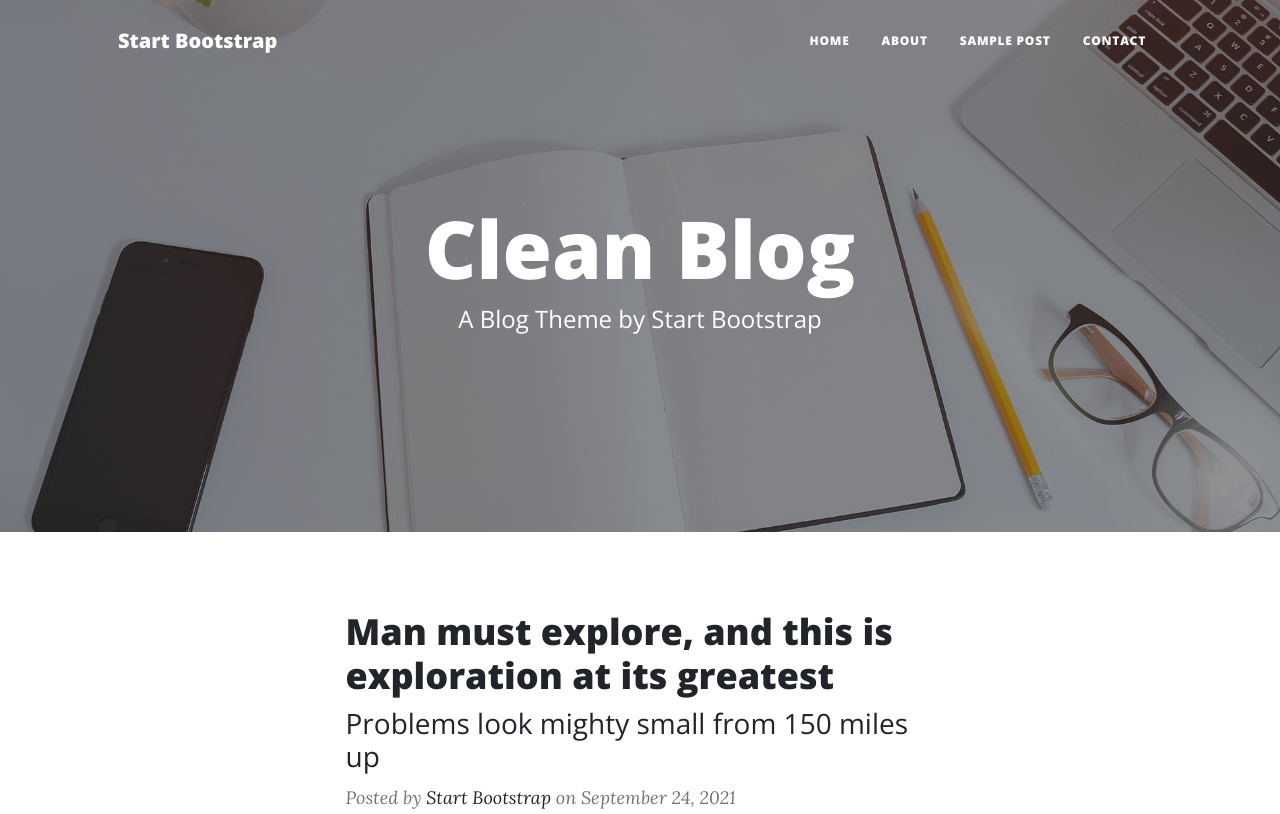
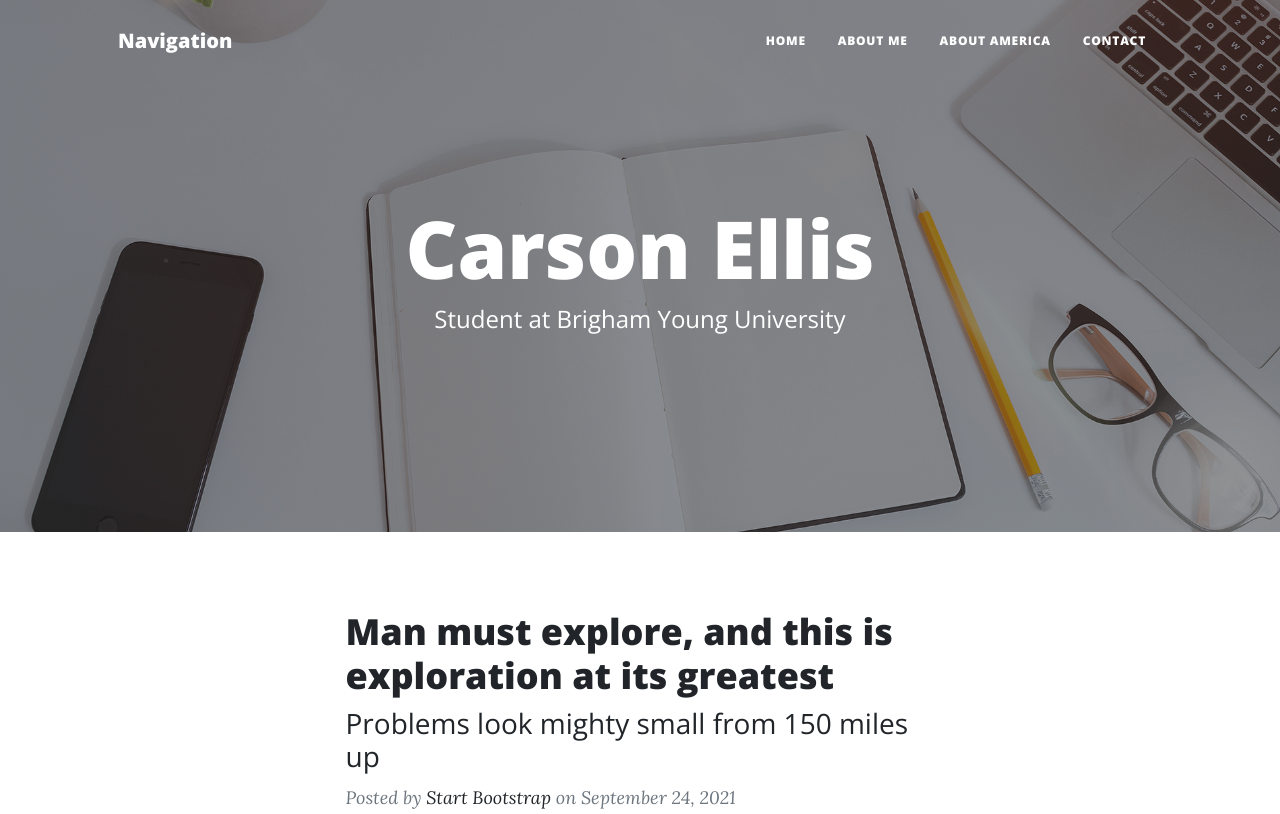
Before and after one commit to ce4459/webDevFinal, a plain HTML site: page index.html in a window 1280 px wide. Shown: the top 814 px of the page. Drawn offline with nearby package versions, Linux system fonts and the light colour scheme.

Commit message:
Add files via upload

```diff
--- a/index.html
+++ b/index.html
@@ -5,7 +5,7 @@
         <meta name="viewport" content="width=device-width, initial-scale=1, shrink-to-fit=no" />
         <meta name="description" content="" />
         <meta name="author" content="" />
-        <title>Clean Blog - Start Bootstrap Theme</title>
+        <title>Web Development Project Home</title>
         <link rel="icon" type="image/x-icon" href="assets/favicon.ico" />
         <!-- Font Awesome icons (free version)-->
         <script src="https://use.fontawesome.com/releases/v5.15.4/js/all.js" crossorigin="anonymous"></script>
@@ -19,7 +19,7 @@
         <!-- Navigation-->
         <nav class="navbar navbar-expand-lg navbar-light" id="mainNav">
             <div class="container px-4 px-lg-5">
-                <a class="navbar-brand" href="index.html">Start Bootstrap</a>
+                <a class="navbar-brand" href="index.html">Navigation</a>
                 <button class="navbar-toggler" type="button" data-bs-toggle="collapse" data-bs-target="#navbarResponsive" aria-controls="navbarResponsive" aria-expanded="false" aria-label="Toggle navigation">
                     Menu
                     <i class="fas fa-bars"></i>
@@ -27,8 +27,8 @@
                 <div class="collapse navbar-collapse" id="navbarResponsive">
                     <ul class="navbar-nav ms-auto py-4 py-lg-0">
                         <li class="nav-item"><a class="nav-link px-lg-3 py-3 py-lg-4" href="index.html">Home</a></li>
-                        <li class="nav-item"><a class="nav-link px-lg-3 py-3 py-lg-4" href="about.html">About</a></li>
-                        <li class="nav-item"><a class="nav-link px-lg-3 py-3 py-lg-4" href="post.html">Sample Post</a></li>
+                        <li class="nav-item"><a class="nav-link px-lg-3 py-3 py-lg-4" href="about.html">About Me</a></li>
+                        <li class="nav-item"><a class="nav-link px-lg-3 py-3 py-lg-4" href="post.html">About America</a></li>
                         <li class="nav-item"><a class="nav-link px-lg-3 py-3 py-lg-4" href="contact.html">Contact</a></li>
                     </ul>
                 </div>
@@ -40,8 +40,8 @@
                 <div class="row gx-4 gx-lg-5 justify-content-center">
                     <div class="col-md-10 col-lg-8 col-xl-7">
                         <div class="site-heading">
-                            <h1>Clean Blog</h1>
-                            <span class="subheading">A Blog Theme by Start Bootstrap</span>
+                            <h1>Carson Ellis</h1>
+                            <span class="subheading">Student at Brigham Young University</span>
                         </div>
                     </div>
                 </div>
```
Also changed, not shown: about.html (+3 -4 lines), post.html (+4 -5 lines).
